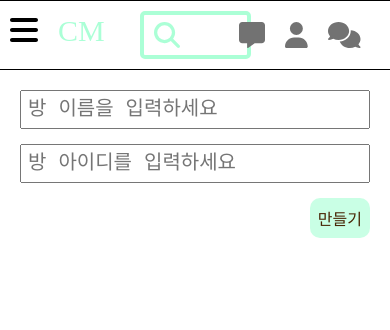
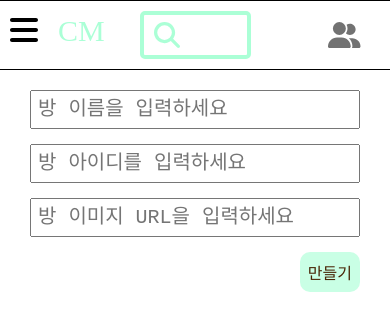
Before and after one commit to ljh37694/Chatmunity, a Next.js app in the folder chatmunity/: page /create-room in a window 390 px wide. Shown: the top 330 px of the page. Built offline with nearby package versions, Linux system fonts and the light colour scheme; a web font is replaced by a local one.

Commit message:
디자인 수정 및 room 생성시 이미지 추가 기능 추가

```diff
--- a/chatmunity/app/create-room/page.tsx
+++ b/chatmunity/app/create-room/page.tsx
@@ -9,7 +9,7 @@ import { useRouter } from 'next/navigation';
 export default function CreateRoom() {
   const nameInputRef = useRef<HTMLInputElement>(null);
   const idInputRef = useRef<HTMLInputElement>(null);
-
+  const imageInputRef = useRef<HTMLInputElement>(null);
   const router = useRouter();
 
   return (
@@ -26,6 +26,7 @@ export default function CreateRoom() {
         axios.post("/api/room", {
           title: nameInputRef.current?.value,
           id: idInputRef.current?.value,
+          image: imageInputRef.current?.value,
         })
           .then((res) => {
             router.push('/room');
@@ -41,6 +42,7 @@ export default function CreateRoom() {
     }}>
       <input className={styles.input} placeholder='방 이름을 입력하세요' ref={nameInputRef} />
       <input className={styles.input} placeholder='방 아이디를 입력하세요' ref={idInputRef} />
+      <input className={styles.input} placeholder='방 이미지 URL을 입력하세요' ref={imageInputRef} />
       <Button className={styles.btn} text='만들기' type="submit" />
     </form>
   );
--- a/chatmunity/app/globals.css
+++ b/chatmunity/app/globals.css
@@ -154,6 +154,7 @@ p, input, textarea {
 
   #main-container {
     max-width: 100%;
+    padding: 0 10px;
   }
 
   #right-panel {
--- a/chatmunity/app/write/[title]/page.tsx
+++ b/chatmunity/app/write/[title]/page.tsx
@@ -70,7 +70,7 @@ export default function Write(props: Props) {
     <div>
       <form name='postForm' className={styles.form} onSubmit={onSubmit}>
         <input value={title} onChange={(e: React.ChangeEvent<HTMLInputElement>) => setTitle(e.target.value)} ref={titleRef} className={styles.title} placeholder='제목을 입력해주세요' />
-        <textarea wrap='hard' placeholder='내용을 입력해주세요' ref={contentRef} className={styles.content} rows={28} cols={100}></textarea>
+        <textarea wrap='hard' placeholder='내용을 입력해주세요' ref={contentRef} className={styles.content} rows={22} cols={100}></textarea>
         <Button className={styles.button} type="submit" text='글쓰기' />
       </form>
     </div>
--- a/chatmunity/components/layout/SideNavbar.tsx
+++ b/chatmunity/components/layout/SideNavbar.tsx
@@ -2,7 +2,7 @@
 
 import { FontAwesomeIcon } from '@fortawesome/react-fontawesome';
 import styles from '@/styles/layout/SideNavbar.module.css';
-import { faComments, faFire, faHome, IconDefinition } from '@fortawesome/free-solid-svg-icons';
+import { faFire, faHome, faMessage, faUser, IconDefinition } from '@fortawesome/free-solid-svg-icons';
 import { useEffect, useState } from 'react';
 import { useRouter } from 'next/navigation';
 
@@ -16,9 +16,10 @@ export default function SideNavbar() {
   const router = useRouter();
 
   const navMenuList: NavMenu[] = [
-    { text: 'Home', icon: faHome, url: '/main'},
+    { text: 'Home', icon: faHome, url: '/room'},
     { text: 'Hot', icon: faFire, url: '/hot' },
-    { text: 'Room', icon: faComments, url: '/room'}
+    { text: 'DM', icon: faMessage, url: '/dm'},
+    { text: 'MyPage', icon: faUser, url: '/mypage'},
   ];
 
   const [activeMenu, setActiveMenu] = useState<number>(-1);
@@ -44,7 +45,6 @@ export default function SideNavbar() {
             </label>
           );
         })}
-
       </section>
     </nav>
   )
--- a/chatmunity/components/ui/FriendButton.tsx
+++ b/chatmunity/components/ui/FriendButton.tsx
@@ -2,7 +2,7 @@
 
 import styles from '@/styles/ui/FriendButton.module.css';
 
-import { faComments } from "@fortawesome/free-solid-svg-icons"
+import { faUserFriends } from "@fortawesome/free-solid-svg-icons"
 import { FontAwesomeIcon } from "@fortawesome/react-fontawesome"
 import { useEffect } from 'react';
 
@@ -26,7 +26,7 @@ export default function FriendButton() {
         backdrop?.classList.add('show-backdrop');
       }
     }}>
-      <FontAwesomeIcon icon={faComments} />
+      <FontAwesomeIcon icon={faUserFriends} />
     </label>
   )
 }
--- a/chatmunity/components/ui/RoomItem.tsx
+++ b/chatmunity/components/ui/RoomItem.tsx
@@ -18,7 +18,7 @@ export default function RoomItem(props: Props) {
       router.push(url);
     }}>
       <div>
-        <img className={styles.roomImg} src={data.img ? data.img : "https://isobarscience-1bfd8.kxcdn.com/wp-content/uploads/2020/09/default-profile-picture1.jpg"} />
+        <img className={styles.roomImg} src={data.image ? data.image : "https://isobarscience-1bfd8.kxcdn.com/wp-content/uploads/2020/09/default-profile-picture1.jpg"} />
       </div>
       <div>
         <h3 className={styles.title}>{data.title}</h3>
--- a/chatmunity/components/ui/TopNavbarMenu.tsx
+++ b/chatmunity/components/ui/TopNavbarMenu.tsx
@@ -1,17 +1,15 @@
 'use client'
 
 import { TopNavMenu } from "@/types";
-import { faHome, faMessage, faPlus } from "@fortawesome/free-solid-svg-icons";
+import { faMessage } from "@fortawesome/free-solid-svg-icons";
 import { FontAwesomeIcon } from "@fortawesome/react-fontawesome";
 import { useRouter } from "next/navigation";
-import UserBUtton from "./UserButton";
 import FriendButton from "./FriendButton";
 
 export default function TopNavbarMenu() {
   const router = useRouter();
 
   const navMenuList: TopNavMenu[] = [
-    { url: '/dm', icon: faMessage },
   ];
 
   return (
@@ -26,7 +24,6 @@ export default function TopNavbarMenu() {
         );
       })}
 
-      <UserBUtton />
       <FriendButton />
     </>
   );
--- a/chatmunity/styles/ui/RoomItem.module.css
+++ b/chatmunity/styles/ui/RoomItem.module.css
@@ -18,10 +18,12 @@
 
 .roomImg {
   width: 50px;
+  height: 50px;
   border-radius: 10px;
   background-color: #eee;
   padding: 10px;
   margin-right: 20px;
+  object-fit: cover;
 }
 
 .title {
--- a/chatmunity/types/index.ts
+++ b/chatmunity/types/index.ts
@@ -43,7 +43,7 @@ export interface Room {
   _id?: ObjectId | string,
   title: string,
   content: string,
-  img: string,
+  image: string,
 }
 
 export interface PostRoomType extends Room {
```
